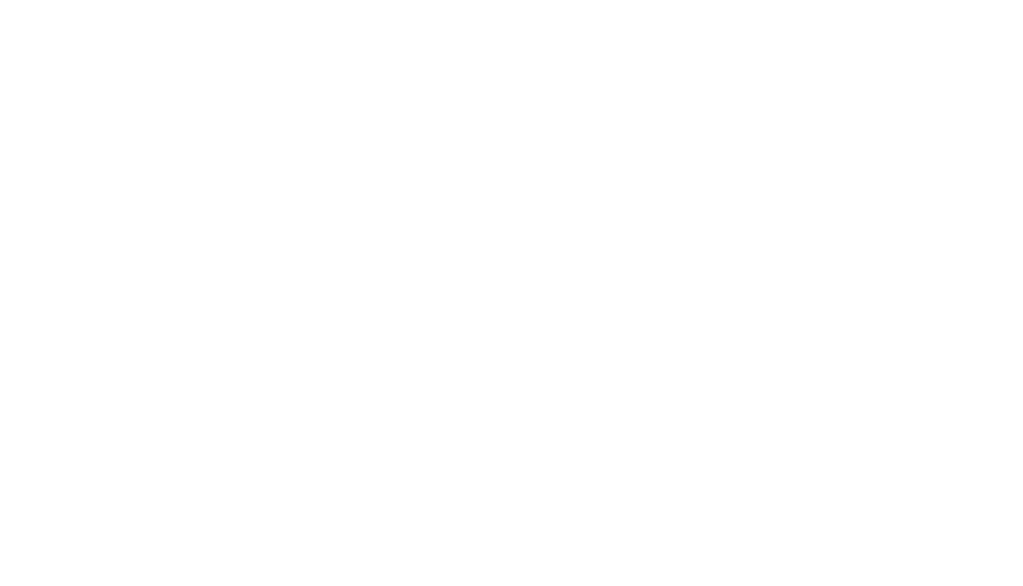
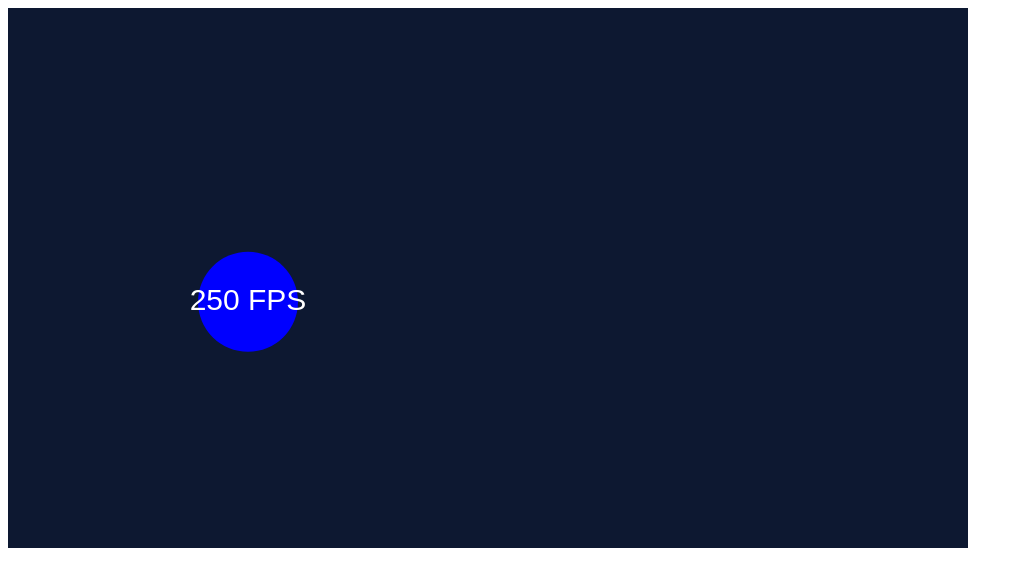
Before and after one commit to lucy-dot-exe/yuuna, a website with bundled scripts: page dist/index.html in a window 1280 px wide. Shown: the whole page, without its empty margins (0-1023 px from the left). Built offline with nearby package versions, Linux system fonts and the light colour scheme.

Commit message:
Added basic render

```diff
--- a/src/index.ts
+++ b/src/index.ts
@@ -1 +1,49 @@
-console.log("Hi worldy! =)");
+function main() {
+  const canvas = window.document.getElementById("luna");
+
+  if (canvas === null) {
+    throw new Error('No HTML element found with id "luna"');
+  }
+
+  if (!(canvas instanceof HTMLCanvasElement)) {
+    throw new Error('No Canvas element found with id "luna"');
+  }
+
+  const context = canvas.getContext("2d");
+
+  if (context === null) {
+    throw new Error("Failed to get context from canvas");
+  }
+
+  const start = Date.now();
+  let elapsedTime = 0;
+  let frames: number[] = [];
+
+  setInterval(() => {
+    const now = Date.now();
+
+    frames.push(now);
+    frames = frames.filter((value) => now - value < 1_000);
+
+    elapsedTime = now - start;
+
+    context.clearRect(0, 0, 960, 540);
+
+    const SPEED = 0.2;
+    const x = ((elapsedTime * SPEED) % (960 + 200)) - 100;
+    const y = Math.sin(elapsedTime * 0.001) * 100 + 200;
+
+    context.fillStyle = "blue";
+    context.beginPath();
+    context.arc(x, y, 50, 0, 2 * Math.PI);
+    context.fill();
+
+    context.fillStyle = "white";
+    context.font = "30px Arial";
+    context.textAlign = "center";
+    context.textBaseline = "middle";
+    context.fillText(`${frames.length} FPS`, x, y);
+  }, 0);
+}
+
+window.onload = main;
```
Also changed, not shown: dist/index.html.
